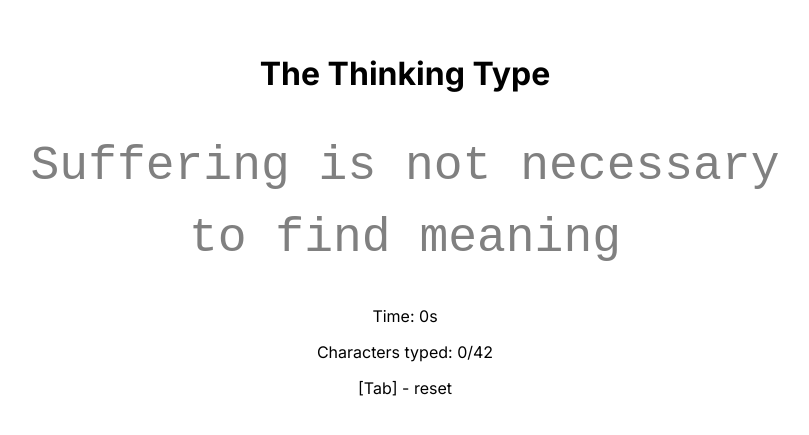
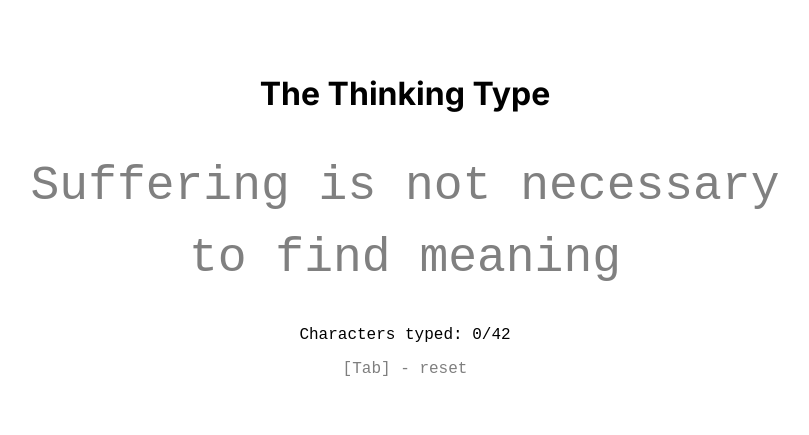
Before and after one commit to imaginaryg00se/thethinkingtype, a React (Vite) app: page / in a window 1280 px wide. Shown: the part 177-612 px from the top of the page, without its empty margins (235-1044 px from the left). Built offline with nearby package versions, Linux system fonts and the light colour scheme.

Commit message:
some stylistic changes

```diff
--- a/src/App.tsx
+++ b/src/App.tsx
@@ -193,20 +193,51 @@ function App() {
 
       {isComplete && (
         <>
-          <p>Keystroke Accuracy: {accuracy.toFixed(1)}%</p>
-          <p>WPM: {wpm.toFixed(1)}</p>
+          <p
+            style={{
+              fontFamily: "monospace",
+              fontSize: "1rem",
+            }}
+          >
+            Keystroke Accuracy: {accuracy.toFixed(1)}%
+          </p>
+          <p
+            style={{
+              fontFamily: "monospace",
+              fontSize: "1rem",
+            }}
+          >
+            WPM: {wpm.toFixed(1)}
+          </p>
+          <p
+            style={{
+              fontFamily: "monospace",
+              fontSize: "1rem",
+            }}
+          >
+            Time: {elapsedSeconds}s
+          </p>
         </>
       )}
 
-      <p>Time: {elapsedSeconds}s</p>
-
-      <p>
+      <p
+        style={{
+          fontFamily: "monospace",
+          fontSize: "1rem",
+        }}
+      >
         Characters typed: {input.length}/{passage.length}
       </p>
 
-      {isComplete && <button onClick={reset}>Next</button>}
-
-      <p>[Tab] - reset</p>
+      <p
+        style={{
+          fontFamily: "monospace",
+          fontSize: "1rem",
+          opacity: 0.5,
+        }}
+      >
+        [Tab] - reset
+      </p>
     </div>
   );
 }
--- a/src/passages.ts
+++ b/src/passages.ts
@@ -16,6 +16,7 @@ export const passages = [
     "Happiness cannot be pursued; it ensues",
     "Between stimulus and response is freedom",
 
-    "Ask and it will be given to you, seek and you will find, knock and it will be opened to you.",
-    "We are not determined by our experiences, but the meaning we give them is self-determining"
+    "Ask and it will be given to you, seek and you will find, knock and it will be opened to you",
+    "We are not determined by our experiences, but the meaning we give them is self-determining",
+    "Work hard for not what you will get, but for who you will become"
     ];
```
